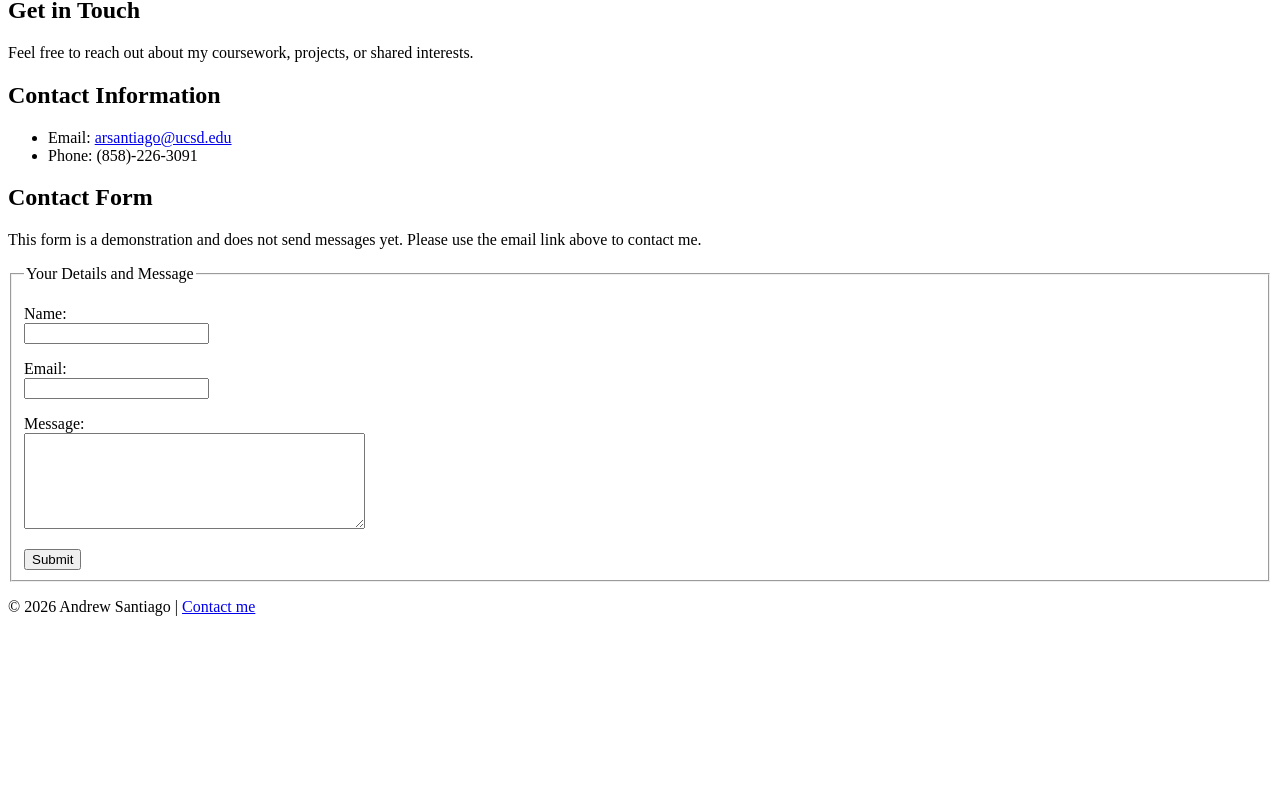
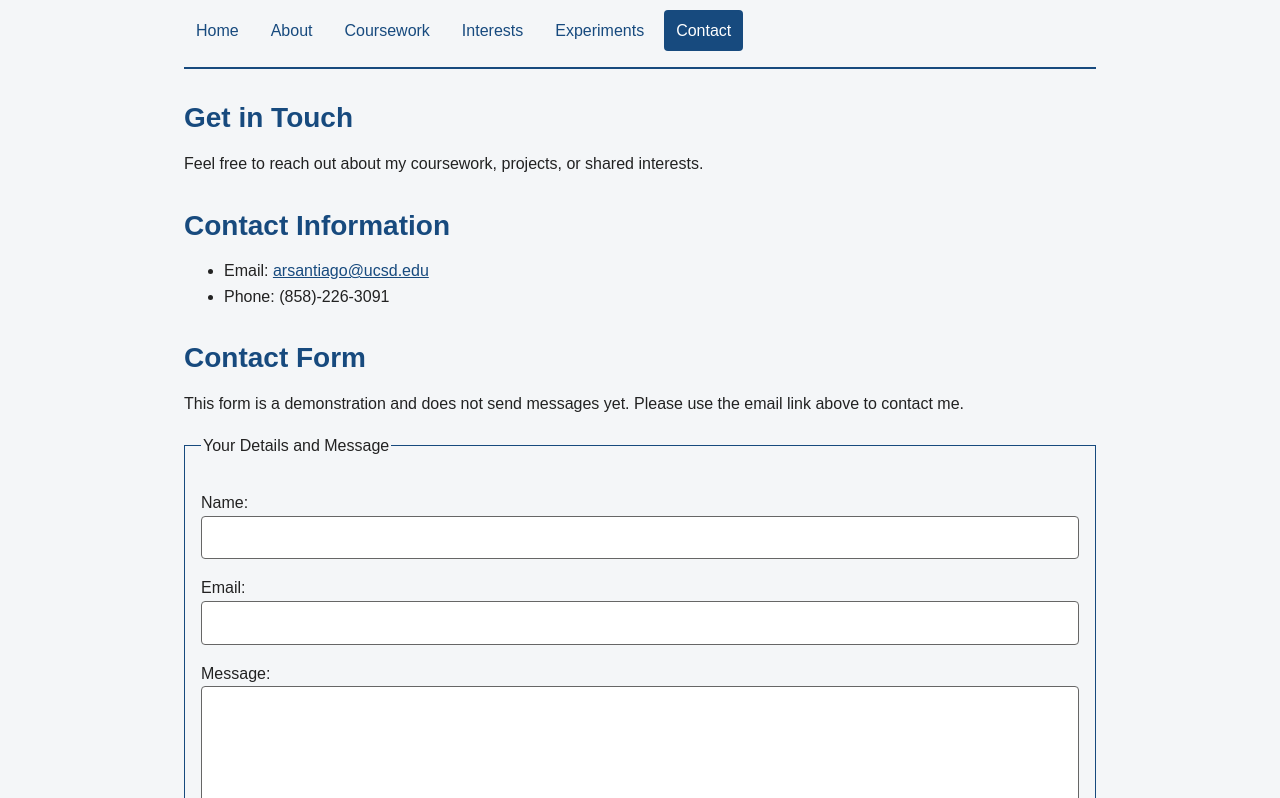
Before and after one commit to AndrewOnline69/cse134B-hw3, a plain HTML site: page contact.html in a window 1280 px wide. Shown: the part 121-919 px from the top of the page. Before the commit the page ends 800 px from the top, so only its background shows below. Drawn offline with Linux system fonts and the light colour scheme.

Commit message:
Styling for Main Website

```diff
--- a/contact.html
+++ b/contact.html
@@ -6,17 +6,18 @@
     <meta name="description"
           content="Contact Andrew Santiago about coursework, projects, or shared interests.">
     <title>Contact Page</title>
+    <link rel="stylesheet" href="styles.css">
 </head>
 <body>
     <header>
         <h1>Contact Page</h1>
 
         <nav aria-label="Main navigation">
-            <a href="index.html">Home</a> |
-            <a href="about.html">About</a> |
-            <a href="work.html">Coursework</a> |
-            <a href="interests.html">Interests</a> |
-            <a href="experiments.html">Experiments</a> |
+            <a href="index.html">Home</a>
+            <a href="about.html">About</a>
+            <a href="work.html">Coursework</a>
+            <a href="interests.html">Interests</a>
+            <a href="experiments.html">Experiments</a>
             <a href="contact.html" aria-current="page">Contact</a>
         </nav>
     </header>
--- a/styles.css
+++ b/styles.css
@@ -0,0 +1,175 @@
+:root {
+  --background-color: #f4f6f8;
+  --text-color: #222222;
+  --accent-color: #174a7e;
+  --main-font: Arial, Helvetica, sans-serif;
+  --content-width: 960px;
+}
+
+* {
+  box-sizing: border-box;
+}
+
+body {
+  font-family: var(--main-font);
+  color: var(--text-color);
+  background-color: var(--background-color);
+  font-size: 1rem;
+  line-height: 1.6;
+  max-width: var(--content-width);
+  margin: 0 auto;
+  padding: 1.5rem;
+}
+
+h1 {
+  font-size: 2.5rem;
+}
+
+h2 {
+  font-size: 1.75rem;
+}
+
+h3 {
+  font-size: 1.25rem;
+}
+
+h1,
+h2,
+h3 {
+  color: var(--accent-color);
+  line-height: 1.2;
+  margin-bottom: 1rem;
+}
+
+project-card {
+  display: block;
+  border: 1px solid black;
+}
+
+/* Child combinator: targets the page's direct header and footer. */
+body > header,
+body > footer {
+  padding: 1rem 0;
+}
+
+body > header {
+  border-bottom: 2px solid var(--accent-color);
+  margin-bottom: 2rem;
+}
+
+body > footer {
+  border-top: 2px solid var(--accent-color);
+  margin-top: 2rem;
+}
+
+nav {
+  display: flex;
+  flex-wrap: wrap;
+  gap: 0.5rem;
+}
+
+/* Descendant combinator: targets links inside navigation. */
+nav a {
+  padding: 0.5em 0.75em;
+  border-radius: 0.25rem;
+  text-decoration: none;
+}
+
+a {
+  color: var(--accent-color);
+}
+
+/* Attribute selector: highlights the current page's link. */
+nav a[aria-current="page"] {
+  background-color: var(--accent-color);
+  color: white;
+}
+
+a:hover {
+  text-decoration: underline;
+}
+
+nav a:hover {
+  background-color: var(--accent-color);
+  color: white;
+}
+
+a:focus,
+input:focus,
+textarea:focus,
+button:focus,
+audio:focus,
+video:focus {
+  outline: 3px solid var(--accent-color);
+  outline-offset: 3px;
+}
+
+section,
+article {
+  margin-bottom: 2rem;
+}
+
+p,
+ul {
+  margin-bottom: 1rem;
+}
+
+img,
+video,
+canvas,
+svg {
+  max-width: 100%;
+  height: auto;
+}
+
+audio {
+  max-width: 100%;
+}
+
+fieldset {
+  min-width: 0;
+  margin: 0;
+  padding: 1rem;
+  border: 1px solid var(--accent-color);
+}
+
+input,
+textarea,
+button {
+  font: inherit;
+}
+
+input,
+textarea {
+  width: 100%;
+  padding: 0.5em;
+  border: 1px solid #666666;
+  border-radius: 0.25rem;
+}
+
+button {
+  padding: 0.6em 1em;
+  background-color: var(--accent-color);
+  color: white;
+  border: 2px solid var(--accent-color);
+  border-radius: 0.25rem;
+  cursor: pointer;
+}
+
+button:hover {
+  background-color: var(--text-color);
+}
+
+@media (max-width: 600px) {
+  body {
+    padding: 1rem;
+  }
+
+  nav {
+    flex-direction: column;
+  }
+
+  h1 {
+    font-size: 2rem;
+  }
+}
```
Also changed, not shown: about.html (+6 -5 lines), experiments.html (+6 -5 lines), index.html (+6 -12 lines), interests.html (+6 -5 lines), work.html (+6 -5 lines).
